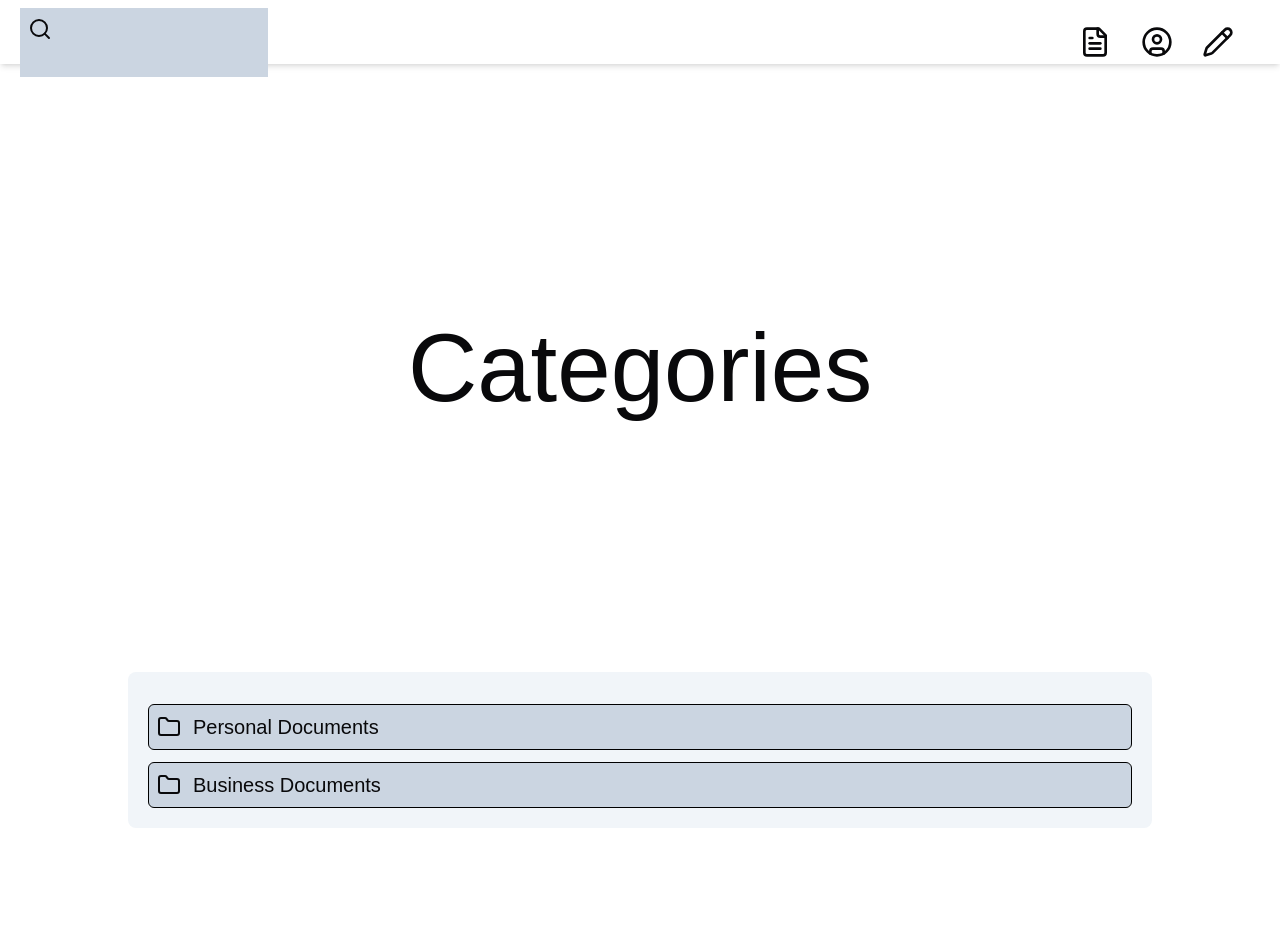
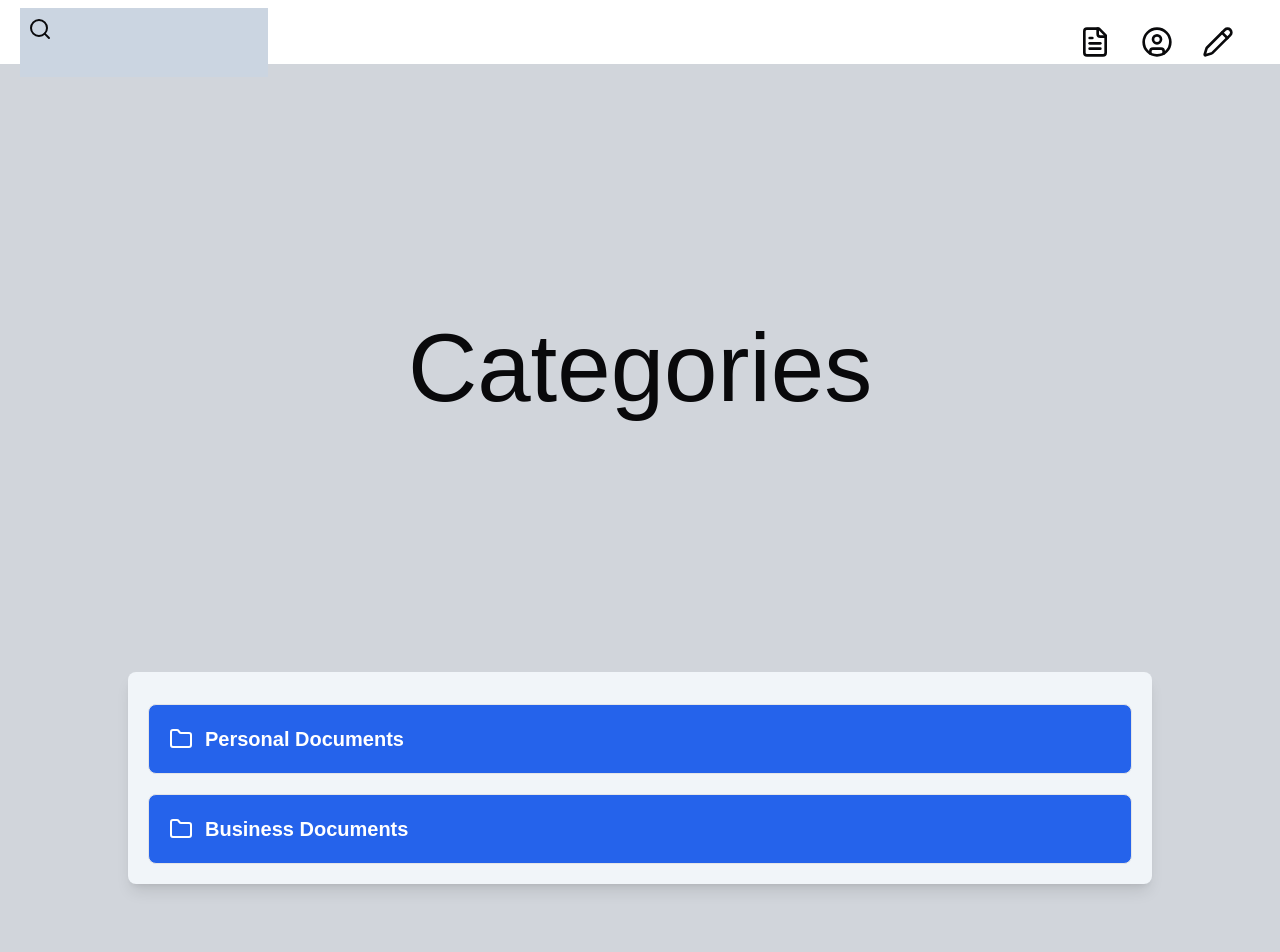
Before and after one commit to Soft-Eng-G8/document_it, a Next.js app: page /categories in a window 1280 px wide. Shown: the top 952 px of the page. Built offline with nearby package versions, Linux system fonts and the light colour scheme.

Commit message:
change UI for category

```diff
--- a/src/app/categories/page.tsx
+++ b/src/app/categories/page.tsx
@@ -4,17 +4,17 @@ export default () => {
 
 
   return (
-  <>
+  <div className='bg-gray-300'>
     <header id="heading" className="py-64">
       <h1 className="
       text-center text-8xl
     ">Categories</h1>
     </header>
-    <section className="w-[80vw] m-auto p-5 bg-slate-100 rounded-lg mb-32">
+    <section className="w-[80vw] m-auto p-5 bg-slate-100 rounded-lg mb-32 shadow-lg">
       <CategoryTree/>
     </section>
 
     <Footer/>
-  </>
+  </div>
   )
 }
--- a/src/components/molecules/categoryEntry.tsx
+++ b/src/components/molecules/categoryEntry.tsx
@@ -12,12 +12,13 @@ const CategoryEntry = ({category}: ICategoryEntry) => {
   const [collapsed, setCollapsed] = useState(true)
 
   return (
-    <div className="category_entry">
-      <div className="
-      w-full bg-slate-300 border border-black rounded-md p-2 text-xl
+    <div className="category_entry mb-5">
+      <div className={`
+      w-full bg-blue-600  border rounded-lg p-${category.Categories.length ? 5 : 2}
+      text-white text-xl ${category.Categories.length ? `font-bold` : ''}
       flex items-center mt-3
       cursor-pointer
-      "
+      `}
       onClick={() => setCollapsed(!collapsed)}
       >
         {category.Categories.length ?
--- a/src/components/organisms/categories/dummyData.json
+++ b/src/components/organisms/categories/dummyData.json
@@ -78,22 +78,6 @@
             "Categories": []
           }
         ]
-      },
-      {
-        "Id": 22,
-        "Title": "Legal Agreements",
-        "Icon": "legal_icon.png",
-        "Description": "Business-related legal agreements.",
-        "Documents": [
-          {
-            "Id": 105,
-            "Title": "Lease Agreement",
-            "Description": "Rental lease for office space.",
-            "FileType": "PDF",
-            "FileSize": "3MB"
-          }
-        ],
-        "Categories": []
       }
     ]
   }
```
